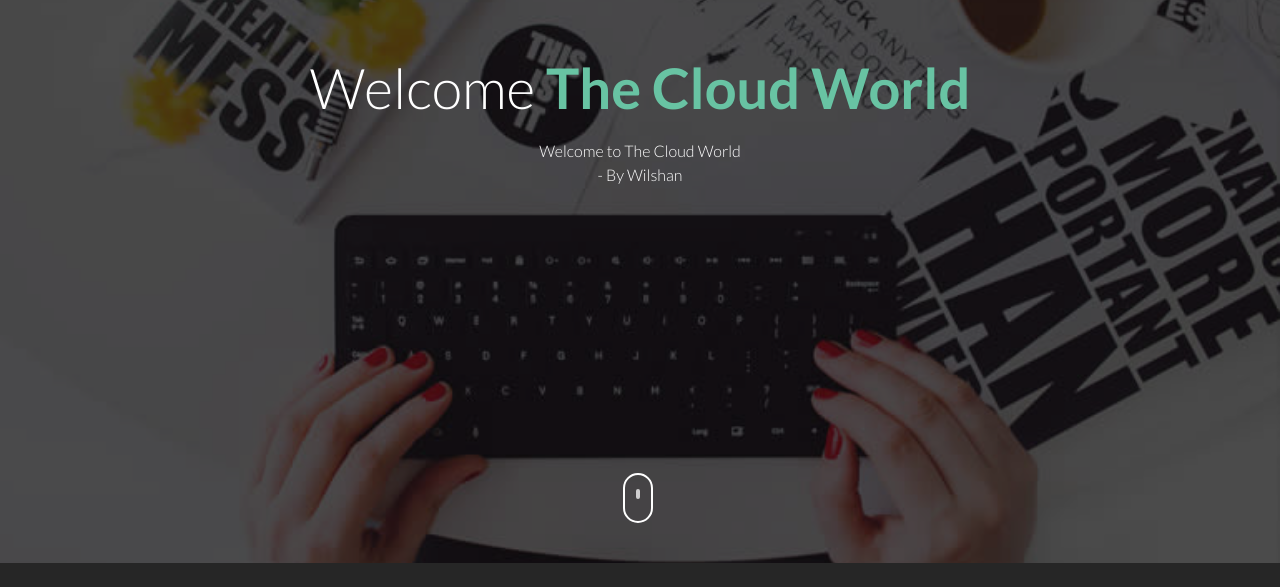
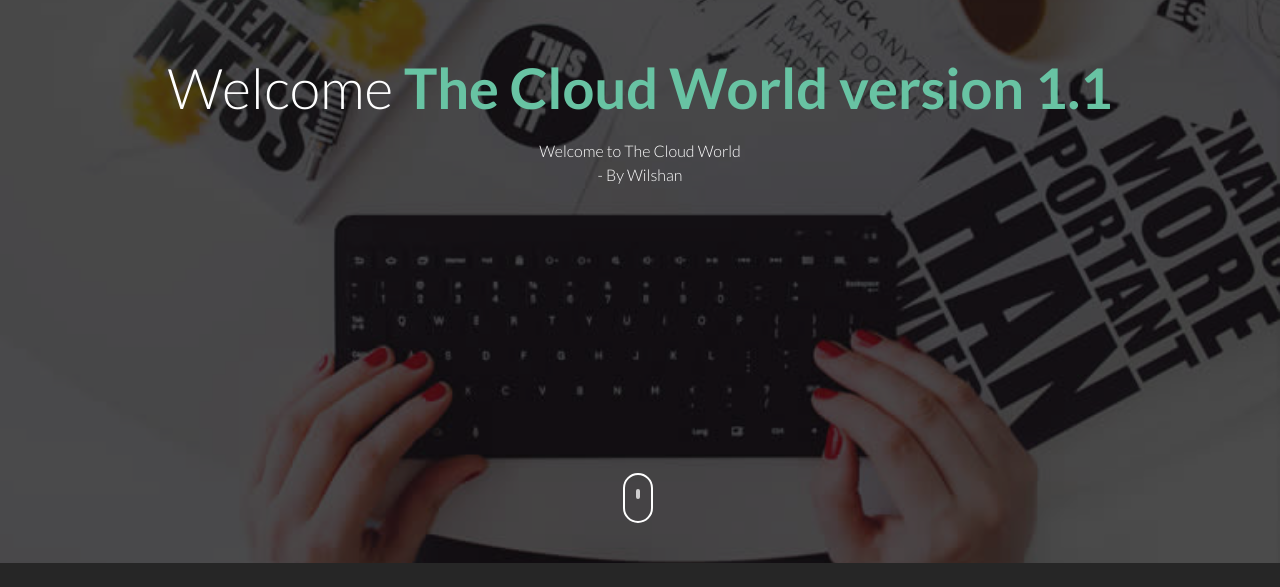
Before and after one commit to shivanggupta09/portfolio-website, a plain HTML site: page index.html in a window 1280 px wide. Shown: the part 237-824 px from the top of the page. Drawn offline with Linux system fonts and the light colour scheme.

Commit message:
Update index.html

```diff
--- a/index.html
+++ b/index.html
@@ -39,7 +39,7 @@
 				<div class="col-md-12 text-center st-header-content">
 					<div class="logo"><a href=""><img src="images/logo.png" alt=""></a></div>
 					<div class="st-header-title">
-						<h2>Welcome <span>The Cloud World</span></h2>
+						<h2>Welcome <span>The Cloud World version 1.1</span></h2>
 						<p>Welcome to The Cloud World <br /> - By Wilshan </p>
 					</div>
 				</div>
```
